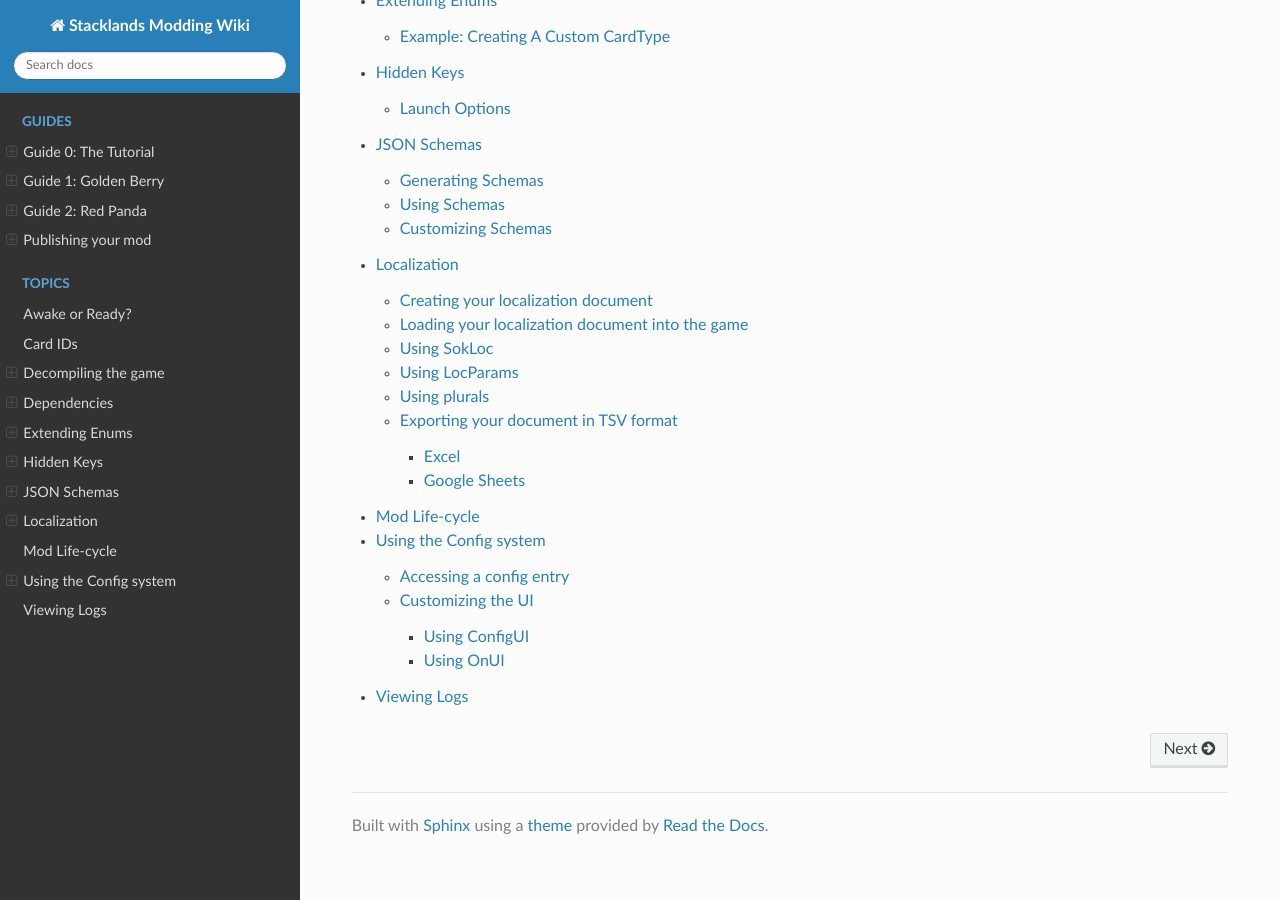
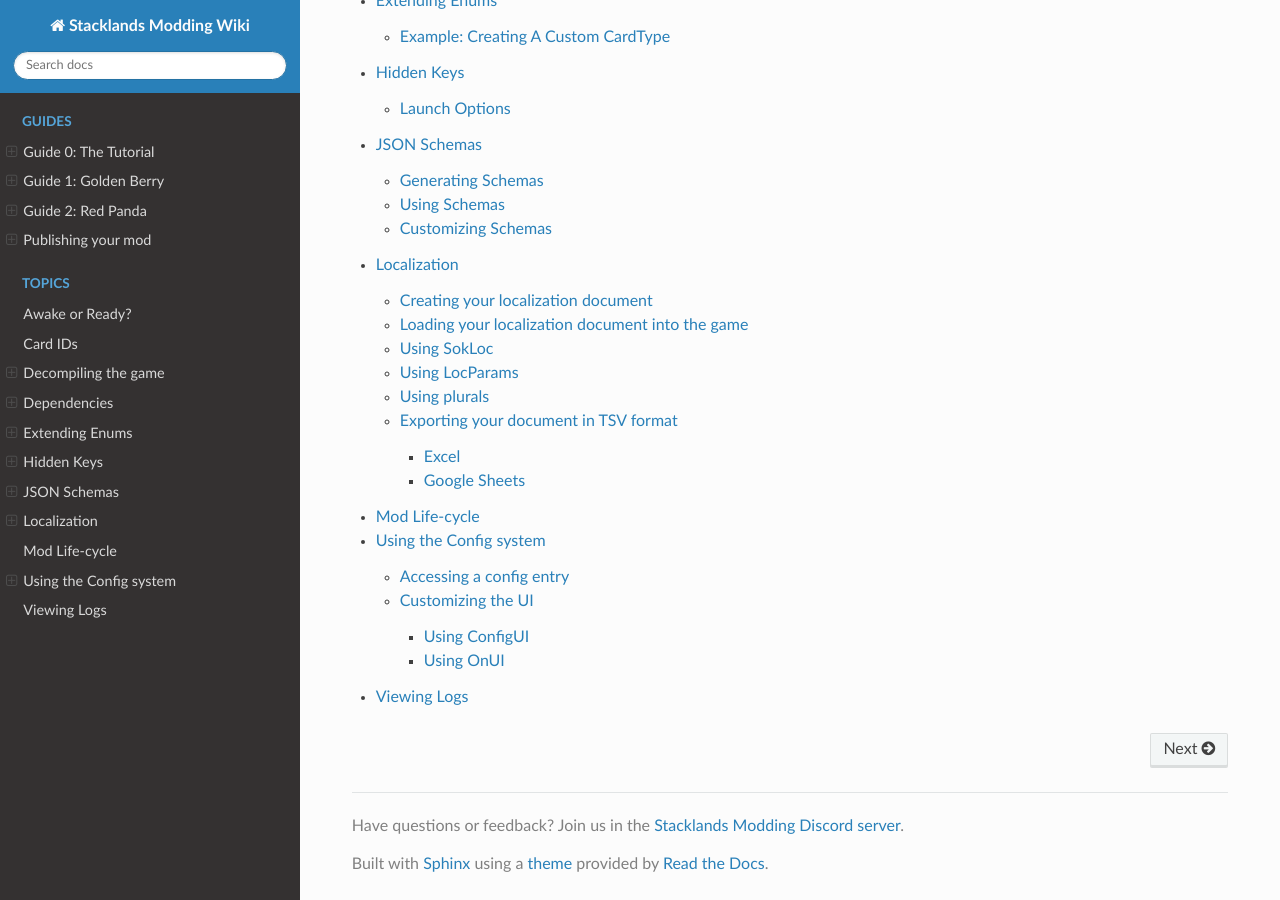
Before and after one commit to stacklandsdev/modding-wiki, a Sphinx documentation site: the page built from source/index.rst, in a window 1280 px wide and 900 px high, scrolled down 1336 px. Built offline with Sphinx 7.4.7 and the Read the Docs theme 2.0.0, drawn with Linux system fonts in a browser that asks for light colours.

Commit message:
add discord link to site footer

```diff
--- /dev/null
+++ b/source/_static/discord.js
@@ -0,0 +1,4 @@
+window.onload = () => {
+	document.querySelector('.rst-content > footer > div[role="contentinfo"]')
+		.insertAdjacentHTML('afterend', 'Have questions or feedback? Join us in the <a href="https://discord.gg/j3FjwZVyWh">Stacklands Modding Discord server</a>.<br><br>');
+}
--- a/source/conf.py
+++ b/source/conf.py
@@ -31,5 +31,8 @@ html_static_path = ['_static']
 html_css_files = [
     "custom.css"
 ]
+html_js_files = [
+	"discord.js"
+]
 
 html_show_copyright = False
```
